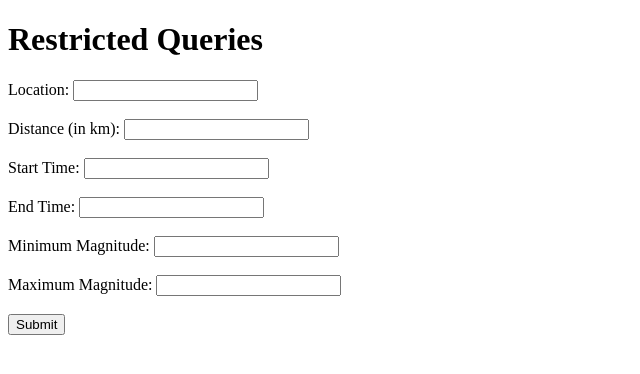
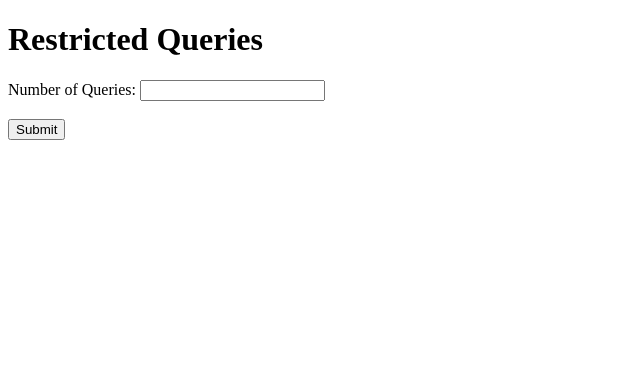
Before and after one commit to prathikh1998/PresentGraphs, a Flask app: page /restricted_queries in a window 1280 px wide. Shown: the top 374 px of the page, without its empty margins (0-640 px from the left). Run offline with Flask 3, Linux system fonts and the light colour scheme.

Commit message:
Add files via upload

```diff
--- a/templates/restricted_queries.html
+++ b/templates/restricted_queries.html
@@ -1,33 +1,15 @@
 <!DOCTYPE html>
 <html>
-
 <head>
     <title>Restricted Queries</title>
 </head>
-
 <body>
     <h1>Restricted Queries</h1>
-    <form method="POST" action="/restricted_results">
-        <label for="location">Location:</label>
-        <input type="text" id="location" name="location"><br><br>
-
-        <label for="distance">Distance (in km):</label>
-        <input type="text" id="distance" name="distance"><br><br>
-
-        <label for="start_time">Start Time:</label>
-        <input type="text" id="start_time" name="start_time"><br><br>
-
-        <label for="end_time">End Time:</label>
-        <input type="text" id="end_time" name="end_time"><br><br>
-
-        <label for="min_magnitude">Minimum Magnitude:</label>
-        <input type="text" id="min_magnitude" name="min_magnitude"><br><br>
-
-        <label for="max_magnitude">Maximum Magnitude:</label>
-        <input type="text" id="max_magnitude" name="max_magnitude"><br><br>
-
+    <form action="/restricted_queries" method="POST">
+        <label for="num_queries">Number of Queries:</label>
+        <input type="number" id="num_queries" name="num_queries" required>
+        <br><br>
         <input type="submit" value="Submit">
     </form>
 </body>
-
 </html>
```
Also changed, not shown: templates/index.html (+1 -6 lines).
